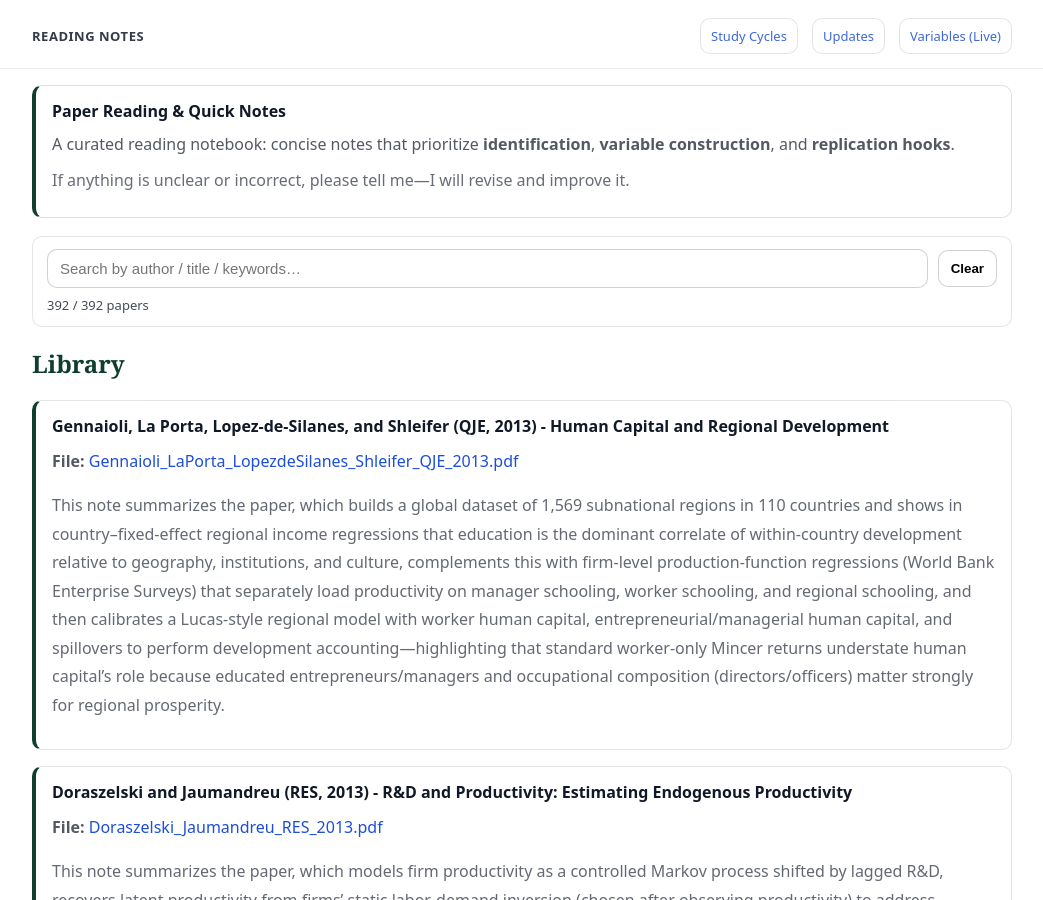
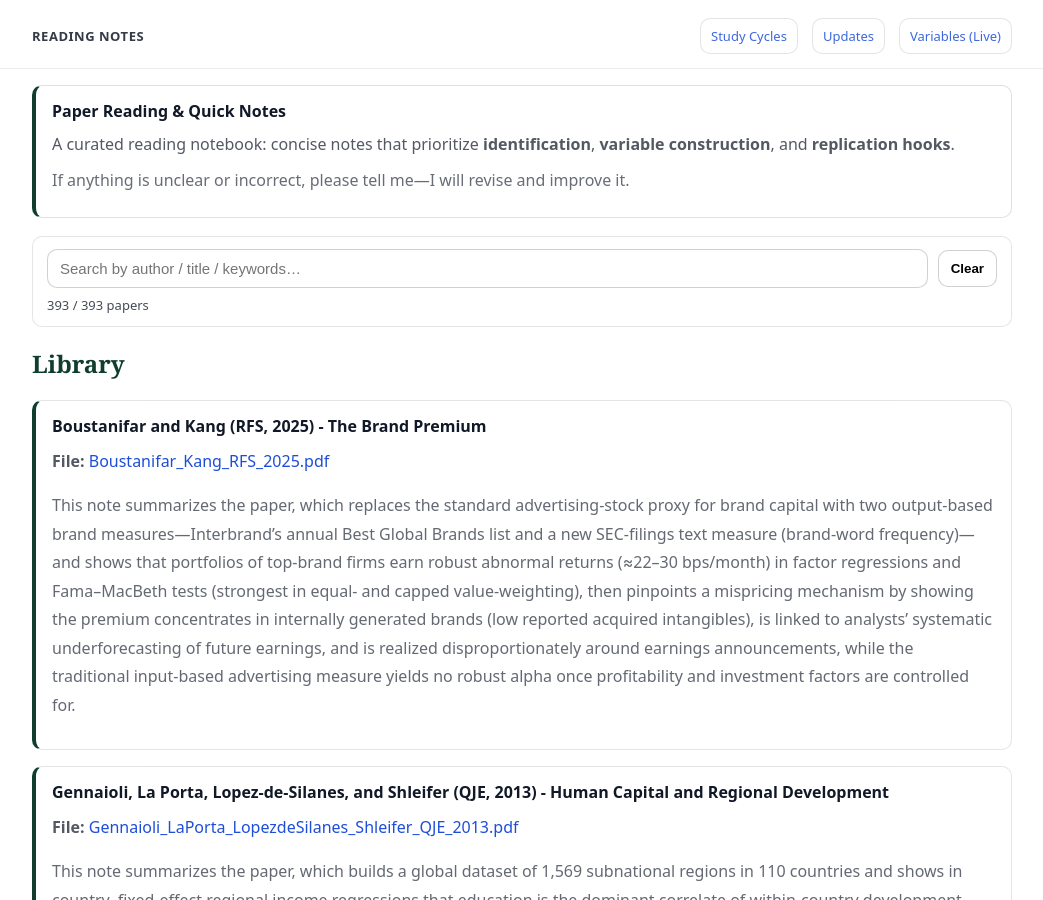
Before and after one commit to yaxinzn/study-archive, a Jekyll site: the page built from reading/index.md, in a window 1280 px wide and 900 px high. Shown: the whole window, without its empty margins (118-1161 px from the left). Built offline with Jekyll 4.4.1, drawn with Linux system fonts in a browser that asks for light colours.

Commit message:
Reading: add/update Boustanifar_Kang_RFS_2025.pdf

```diff
--- a/_data/reading.yml
+++ b/_data/reading.yml
@@ -1,3 +1,7 @@
+- title: "Boustanifar and Kang (RFS, 2025) - The Brand Premium"
+  file: "Boustanifar_Kang_RFS_2025.pdf"
+  desc: "This note summarizes the paper, which replaces the standard advertising-stock proxy for brand capital with two output-based brand measures—Interbrand’s annual Best Global Brands list and a new SEC-filings text measure (brand-word frequency)—and shows that portfolios of top-brand firms earn robust abnormal returns (≈22–30 bps/month) in factor regressions and Fama–MacBeth tests (strongest in equal- and capped value-weighting), then pinpoints a mispricing mechanism by showing the premium concentrates in internally generated brands (low reported acquired intangibles), is linked to analysts’ systematic underforecasting of future earnings, and is realized disproportionately around earnings announcements, while the traditional input-based advertising measure yields no robust alpha once profitability and investment factors are controlled for."
+
 - title: "Gennaioli, La Porta, Lopez-de-Silanes, and Shleifer (QJE, 2013) - Human Capital and Regional Development"
   file: "Gennaioli_LaPorta_LopezdeSilanes_Shleifer_QJE_2013.pdf"
   desc: "This note summarizes the paper, which builds a global dataset of 1,569 subnational regions in 110 countries and shows in country–fixed-effect regional income regressions that education is the dominant correlate of within-country development relative to geography, institutions, and culture, complements this with firm-level production-function regressions (World Bank Enterprise Surveys) that separately load productivity on manager schooling, worker schooling, and regional schooling, and then calibrates a Lucas-style regional model with worker human capital, entrepreneurial/managerial human capital, and spillovers to perform development accounting—highlighting that standard worker-only Mincer returns understate human capital’s role because educated entrepreneurs/managers and occupational composition (directors/officers) matter strongly for regional prosperity."
```
Also changed, not shown: 1 other file.
